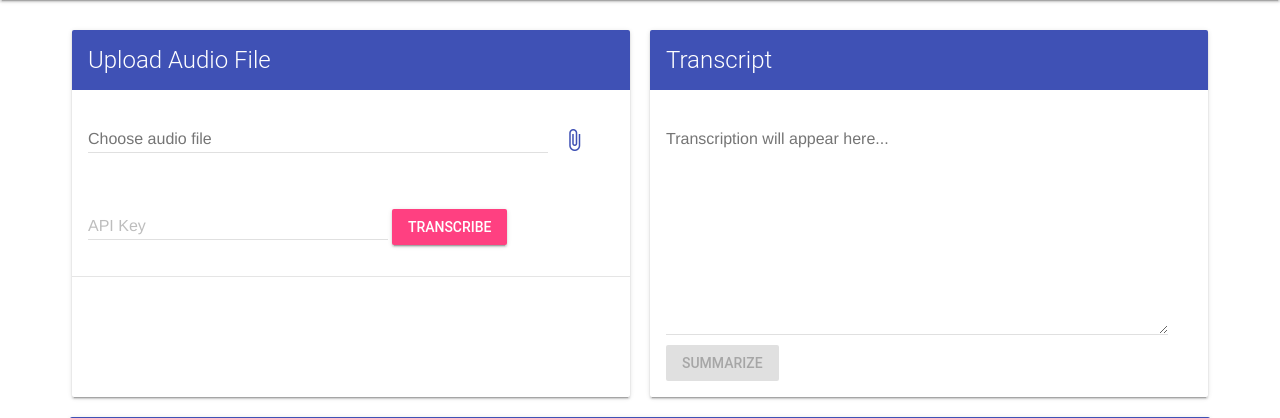
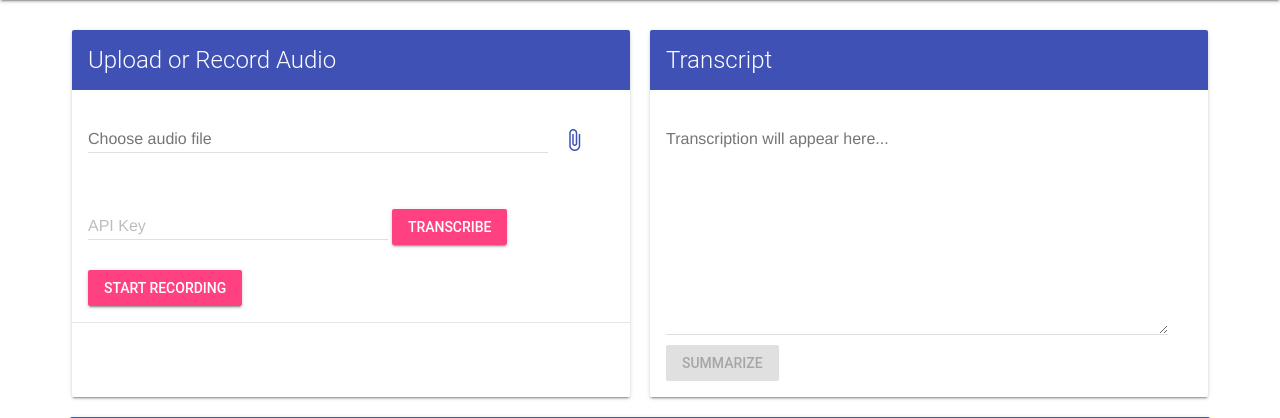
Before and after one commit to br3jski/Whisper-WebUI, a Flask app: page / in a window 1280 px wide. Shown: the part 64-482 px from the top of the page. Run offline with Flask 3, Linux system fonts and the light colour scheme.

Commit message:
add recording

```diff
--- a/templates/index.html
+++ b/templates/index.html
@@ -62,6 +62,17 @@
             overflow-y: auto;
             background-color: #f9f9f9;
         }
+        #recordButton {
+            margin-top: 10px;
+            margin-right: 10px;
+        }
+        #recordingStatus {
+            margin-left: 10px;
+        }
+        #audioPlayback {
+            margin-top: 10px;
+            width: 100%;
+        }
     </style>
 </head>
 <body>
@@ -75,7 +86,7 @@
             <div class="page-content">
                 <div class="demo-card-wide mdl-card mdl-shadow--2dp">
                     <div class="mdl-card__title">
-                        <h2 class="mdl-card__title-text">Upload Audio File</h2>
+                        <h2 class="mdl-card__title-text">Upload or Record Audio</h2>
                     </div>
                     <div class="mdl-card__supporting-text">
                         <form method="POST" enctype="multipart/form-data" id="upload-form">
@@ -95,7 +106,12 @@
                             <button class="mdl-button mdl-js-button mdl-button--raised mdl-js-ripple-effect mdl-button--accent" type="submit">
                                 Transcribe
                             </button>
+                            <button id="recordButton" class="mdl-button mdl-js-button mdl-button--raised mdl-js-ripple-effect mdl-button--accent" type="button">
+                                Start Recording
+                            </button>
+                            <span id="recordingStatus"></span>
                         </form>
+                        <audio id="audioPlayback" controls style="display: none;"></audio>
                     </div>
                     <div class="mdl-card__actions mdl-card--border">
                         <div id="status"></div>
@@ -135,6 +151,13 @@
         const summaryTextarea = document.getElementById('summary');
         const summaryRendered = document.getElementById('summaryRendered');
         const apiKeyInput = document.getElementById('api_key');
+        const recordButton = document.getElementById('recordButton');
+        const recordingStatus = document.getElementById('recordingStatus');
+        const audioPlayback = document.getElementById('audioPlayback');
+
+        let mediaRecorder;
+        let audioChunks = [];
+        let recordingStartTime;
 
         function saveApiKey(apiKey) {
             localStorage.setItem('openai_api_key', apiKey);
@@ -155,6 +178,68 @@
             uploadFile.value = this.files[0].name;
         });
 
+        recordButton.addEventListener('click', toggleRecording);
+
+        function toggleRecording() {
+            if (mediaRecorder && mediaRecorder.state === "recording") {
+                stopRecording();
+            } else {
+                startRecording();
+            }
+        }
+
+        function startRecording() {
+            navigator.mediaDevices.getUserMedia({ audio: true })
+                .then(stream => {
+                    mediaRecorder = new MediaRecorder(stream);
+                    mediaRecorder.start();
+
+                    recordingStartTime = Date.now();
+                    recordButton.textContent = "Stop Recording";
+                    recordingStatus.textContent = "Recording...";
+
+                    mediaRecorder.addEventListener("dataavailable", event => {
+                        audioChunks.push(event.data);
+                    });
+
+                    mediaRecorder.addEventListener("stop", () => {
+                        const audioBlob = new Blob(audioChunks, { type: 'audio/wav' });
+                        audioPlayback.src = URL.createObjectURL(audioBlob);
+                        audioPlayback.style.display = "block";
+
+                        // Prepare file for submission
+                        const audioFile = new File([audioBlob], "recorded_audio.wav", { type: 'audio/wav' });
+                        const dataTransfer = new DataTransfer();
+                        dataTransfer.items.add(audioFile);
+                        uploadBtn.files = dataTransfer.files;
+                        uploadFile.value = "recorded_audio.wav";
+
+                        stream.getTracks().forEach(track => track.stop());
+                    });
+
+                    // Set a timer to stop recording after 45 minutes
+                    setTimeout(() => {
+                        if (mediaRecorder.state === "recording") {
+                            stopRecording();
+                        }
+                    }, 45 * 60 * 1000);
+                })
+                .catch(error => {
+                    console.error("Error accessing the microphone:", error);
+                    recordingStatus.textContent = "Error: Unable to access the microphone";
+                });
+        }
+
+        function stopRecording() {
+            if (mediaRecorder) {
+                mediaRecorder.stop();
+                recordButton.textContent = "Start Recording";
+                const duration = Math.round((Date.now() - recordingStartTime) / 1000);
+                recordingStatus.textContent = `Recording stopped. Duration: ${duration} seconds`;
+                audioChunks = [];
+            }
+        }
+
         form.addEventListener('submit', (event) => {
             event.preventDefault();
             statusDiv.textContent = 'Uploading file...';
@@ -163,7 +248,7 @@
 
             const formData = new FormData(form);
 
-            function fetchWithTimeout(url, options, timeout = 300000) {  // 5 minut timeout
+            function fetchWithTimeout(url, options, timeout = 300000) {  // 5 minutes timeout
                 return Promise.race([
                     fetch(url, options),
                     new Promise((_, reject) =>
```
